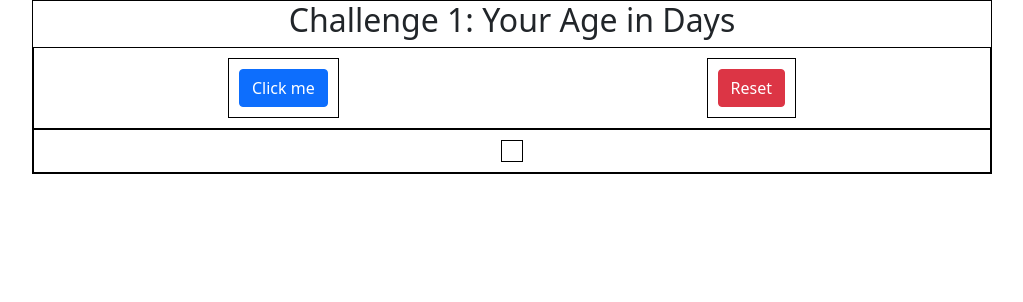
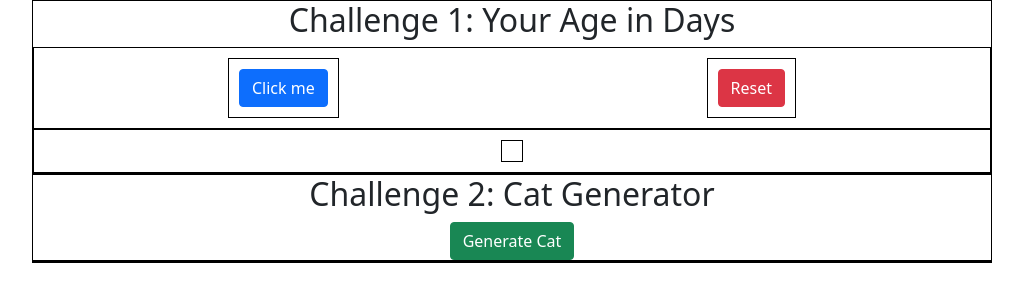
Before and after one commit to UmarkhonAkhmedov/Learning-JavaScript, a plain HTML site: page JavaScript Tutorial/challenges/index.html in a window 1280 px wide. Shown: the whole page, without its empty margins (128-1151 px from the left). Drawn offline with nearby package versions, Linux system fonts and the light colour scheme.

Commit message:
Adding challenge 2 in JavaScript

```diff
--- a/JavaScript Tutorial/challenge_1/index.html
+++ b/JavaScript Tutorial/challenges/index.html
@@ -10,6 +10,7 @@
 </head>
 <body>
   <div class="container-1">
+    <!---------- Challenge 1 ---------->
     <h2>Challenge 1: Your Age in Days</h2>
     <div class="flex-box-container-1">
       <div>
@@ -23,9 +24,15 @@
     <div class="flex-box-container-1">
       <div class="flex-box-result" id="flex-box-result"></div>
     </div>
+  </div>
+  <!---------- Challenge 2 ---------->
+  <div class="container-2">
+    <h2>Challenge 2: Cat Generator</h2>
+    <button class="btn btn-success" id="cat-gen-button" onclick="generateCat()">Generate Cat</button>
+    <div class="flex-box-container-2" id="flex-cat-gen">
 
+    </div>
   </div>
-
 
   <script src="index.js"></script>
 </body>
--- a/JavaScript Tutorial/challenge_1/index.js
+++ b/JavaScript Tutorial/challenges/index.js
@@ -13,3 +13,12 @@ function ageInDays(){
 function reset(){
   document.getElementById('ageInDays').remove();
 }
+
+
+// Challenge 2: Cat Generator
+function generateCat(){
+  var image = document.createElement('img');
+  var div = document.getElementById('flex-cat-gen');
+  image.src = "https://thecatapi.com/api/images/get?format=src&type=gif&size=small"
+  div.appendChild(image);
+}
--- a/JavaScript Tutorial/challenge_1/style.css
+++ b/JavaScript Tutorial/challenges/style.css
@@ -22,3 +22,19 @@
   padding: 10px;
   border: 1px solid black;
 }
+.container-2 {
+  border: 1px solid black;
+  width: 75%;
+  margin: 0 auto;
+  text-align: center;
+}
+.flex-box-container-2 {
+  display: flex;
+  flex-wrap: wrap;
+  justify-content: space-around;
+  border: 1px solid black;
+}
+.flex-box-container-2 img {
+  padding: 20px 10px;
+  box-shadow: 0 10px 50px rgba(0, 0, 0, 0.7);
+}
```
